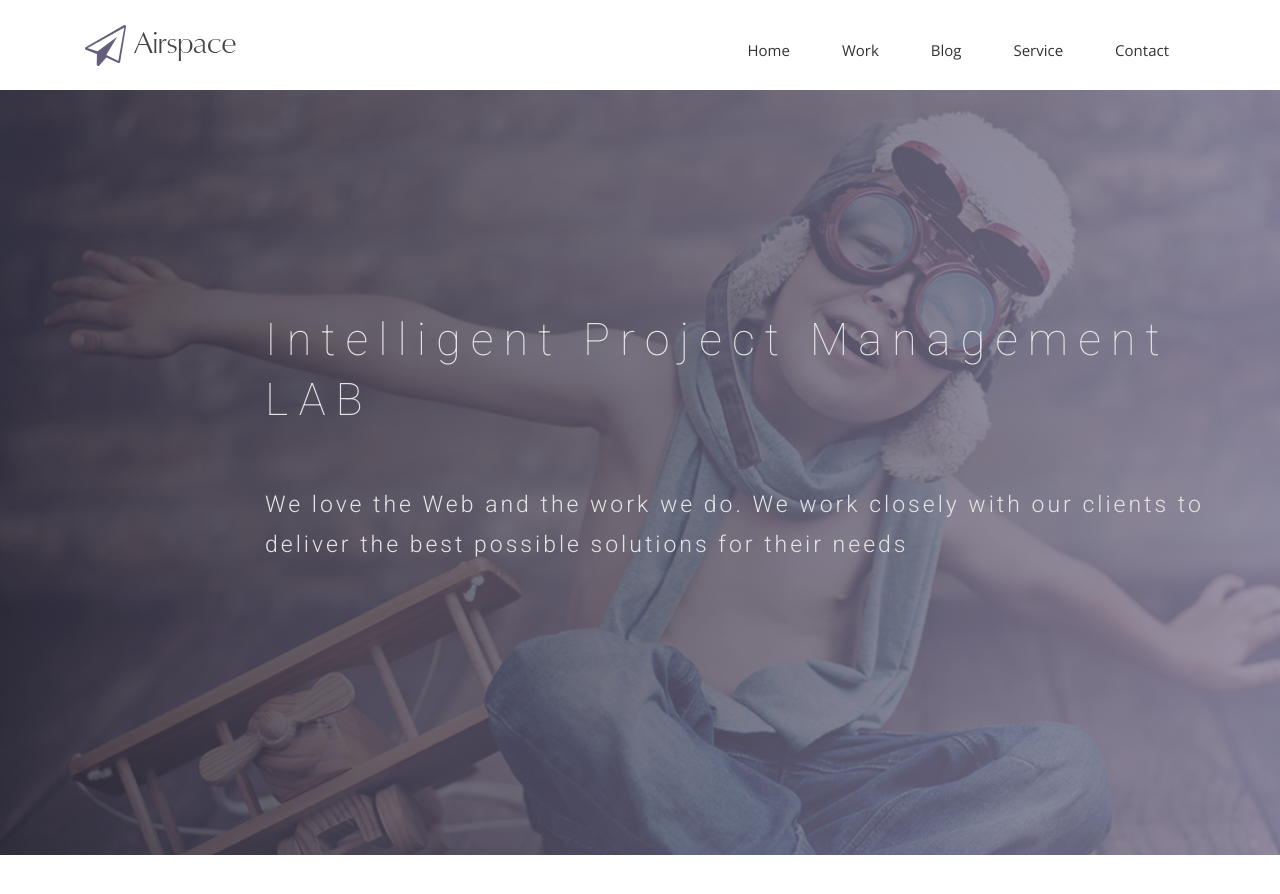
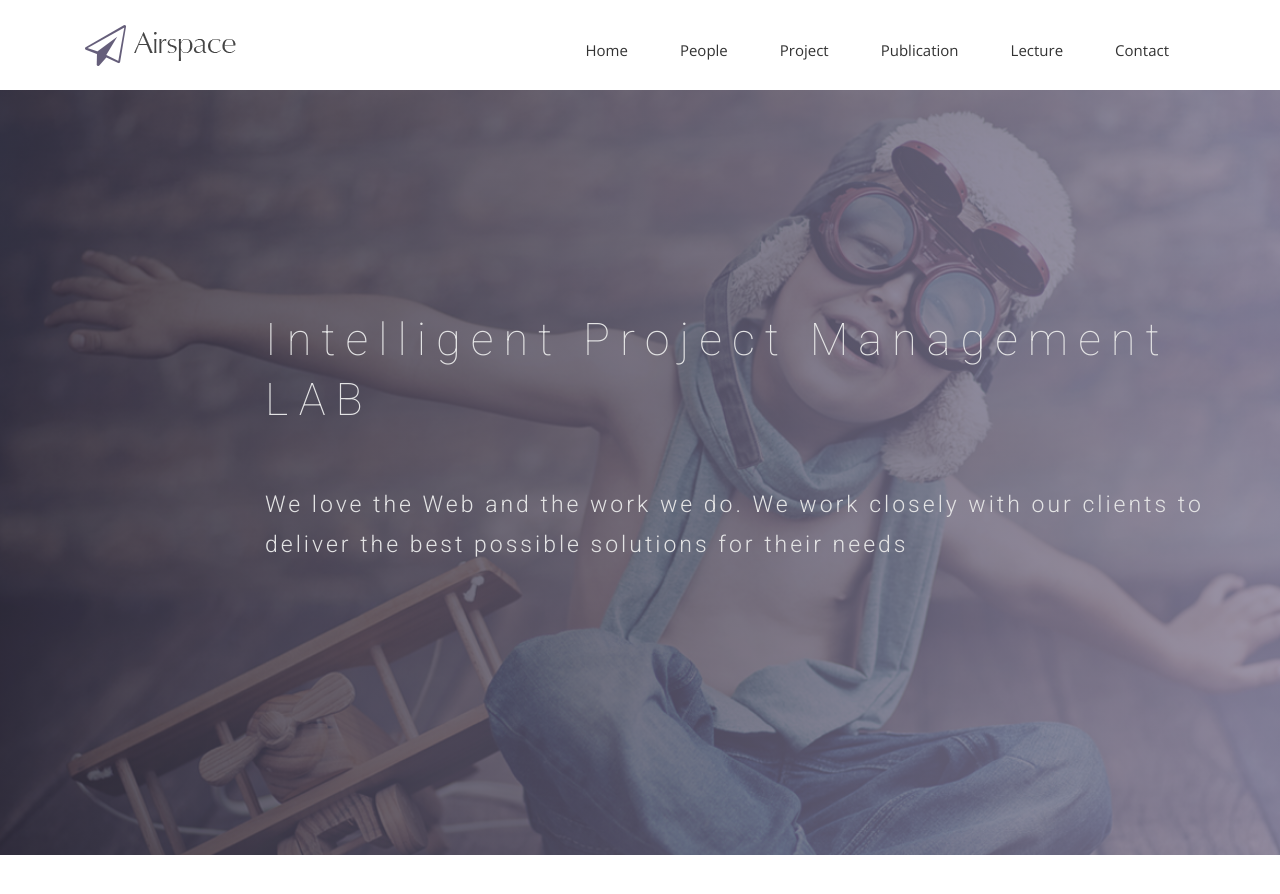
Before and after one commit to blank54/blank54.github.io, a Jekyll site: the page built from index.html, in a window 1280 px wide and 900 px high. Shown: the top 894 px of the window. Built offline with Jekyll 4.4.1, drawn with Linux system fonts in a browser that asks for light colours; nearby versions of some CDN libraries; some web fonts are replaced; some of the changed text lies outside the part shown.

Commit message:
modify header

```diff
--- a/_includes/footer.html
+++ b/_includes/footer.html
@@ -7,9 +7,9 @@
           <ul>
             <li><a href="#">About Us</a></li>
             <li><a href="{{ site.baseurl }}/contact">Contact us</a></li>
-            <li><a href="#">How it works</a></li>
+<!--             <li><a href="#">How it works</a></li>
             <li><a href="{{ site.baseurl }}/blog">Blog</a></li>
-            <li><a href="#">Terms</a></li>
+            <li><a href="#">Terms</a></li> -->
           </ul>
         </div>
         <p>Copyright &copy; Design &amp; Developed by <a href="http://www.themefisher.com">Themefisher</a>. All rights reserved.</p>
--- a/_includes/header.html
+++ b/_includes/header.html
@@ -22,9 +22,10 @@
             <div class="collapse navbar-collapse" id="bs-example-navbar-collapse-1">
               <ul class="nav navbar-nav navbar-right">
                 <li><a href="{{ site.baseurl }}/">Home</a></li>
-                <li><a href="{{ site.baseurl }}/work">Work</a></li>
-                <li><a href="{{ site.baseurl }}/blog">Blog</a></li>
-                <li><a href="#">Service</a></li>
+                <li><a href="{{ site.baseurl }}/people">People</a></li>
+                <li><a href="{{ site.baseurl }}/project">Project</a></li>
+                <li><a href="{{ site.baseurl }}/publication">Publication</a></li>
+                <li><a href="{{ site.baseurl }}/lecture">Lecture</a></li>
                 <li><a href="{{ site.baseurl }}/contact">Contact</a></li>
               </ul>
             </div><!-- /.navbar-collapse -->
```
